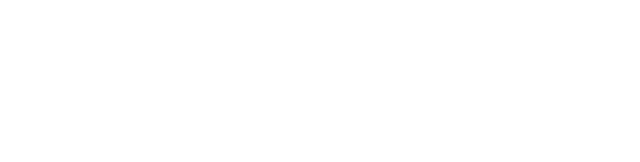
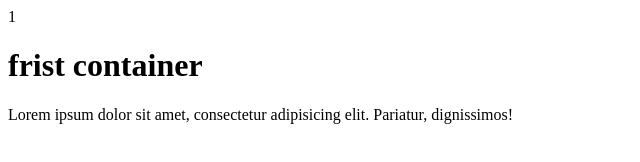
Before and after one commit to sun-n-y/selectorsWebpage, a plain HTML site: page index.html in a window 1280 px wide. Shown: the whole page, without its empty margins (0-640 px from the left). Drawn offline with Linux system fonts and the light colour scheme.

Commit message:
add html text

```diff
--- a/index.html
+++ b/index.html
@@ -7,5 +7,14 @@
     <title>CSS Fundamentals</title>
     <link rel="stylesheet" href="./styles.css" />
   </head>
-  <body></body>
+  <body>
+    <div class="container">
+      <span class="icon">1</span>
+      <h1 id="title">frist container</h1>
+      <p>
+        Lorem ipsum dolor sit amet, consectetur adipisicing elit. Pariatur,
+        dignissimos!
+      </p>
+    </div>
+  </body>
 </html>
```
